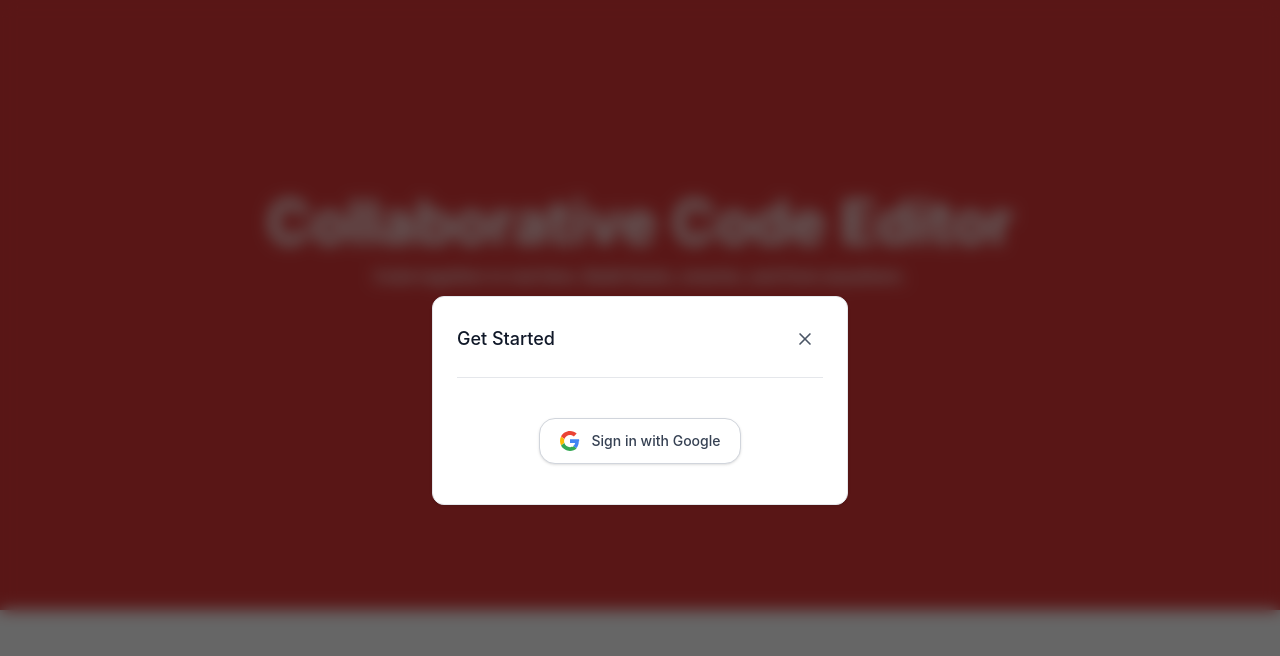
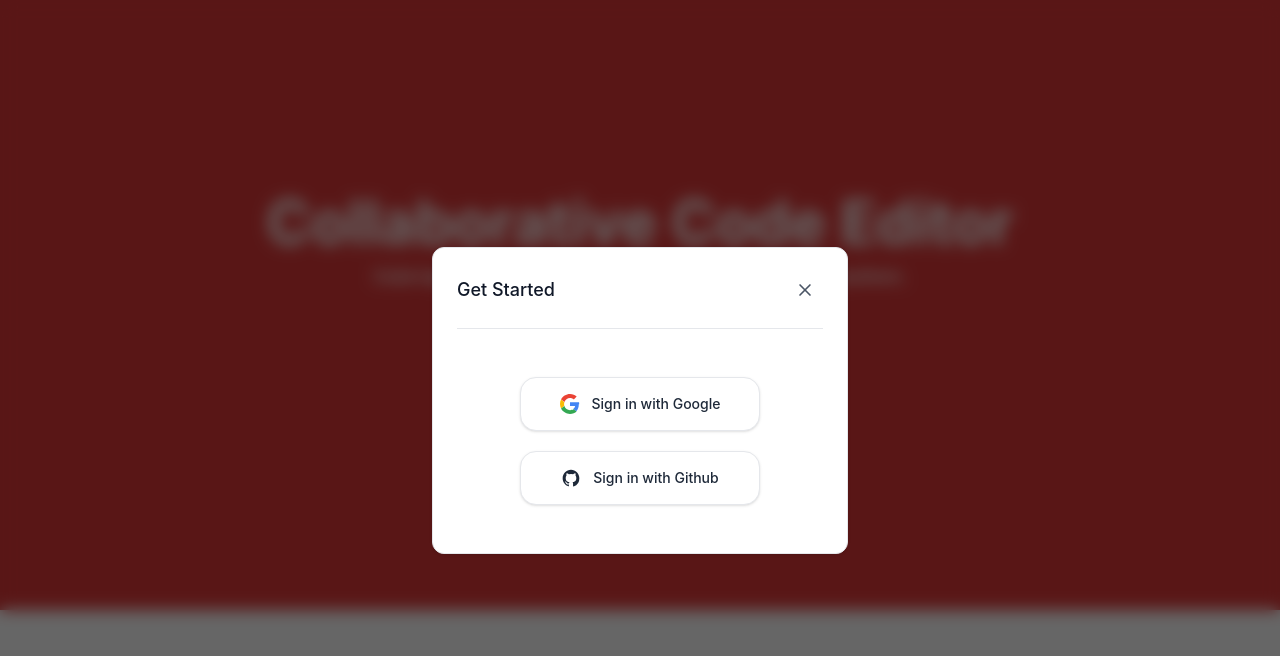
Before and after one commit to Visalraj/Collaborative-Code, a Next.js app: page / in a window 1280 px wide. Both pictures are taken after a click on the button "Get Started". Shown: the top 656 px of the page. Built offline with nearby package versions, Linux system fonts and the light colour scheme; no server answers.

Commit message:
Autentication github setup

```diff
--- a/app/Banner/page.tsx
+++ b/app/Banner/page.tsx
@@ -1,7 +1,5 @@
 import Button from "../components/button";
-import randomUuidGenerator from "../components/common";
 export default function Banner() {
-    const randomUuid = randomUuidGenerator();
     return (
         <>
 
--- a/app/components/icons.tsx
+++ b/app/components/icons.tsx
@@ -1,5 +1,5 @@
 import { JSX } from "react";
-type IconName = "arrowright" | "share" | "moon"  | "sun" | "copy" | "google";
+type IconName = "arrowright" | "share" | "moon"  | "sun" | "copy" | "google" | "github";
 
 export default function Icon({ name }: { name: IconName }) {
   const icons: Record<IconName, JSX.Element> = {
@@ -33,7 +33,20 @@ export default function Icon({ name }: { name: IconName }) {
         <path fill="#FBBC05" d="M10.54 28.41c-.48-1.45-.76-2.99-.76-4.41s.27-2.96.76-4.41l-7.98-6.19C.92 16.61 0 20.23 0 24s.92 7.39 2.56 10.6l7.98-6.19z"/>
         <path fill="#34A853" d="M24 48c6.48 0 11.93-2.13 15.9-5.8l-7.06-5.49c-1.96 1.32-4.47 2.09-8.84 2.09-6.26 0-11.57-4.22-13.46-9.91l-7.98 6.19C6.51 42.62 14.62 48 24 48z"/>
       </svg>
-    )
+    ),
+    github:(
+          <svg width="20" height="20" viewBox="0 0 24 24" fill="currentColor">
+            <path fillRule="evenodd" clipRule="evenodd"
+            d="M12 2C6.48 2 2 6.58 2 12.26c0 4.54 2.87 8.39 6.84 9.75.5.09.68-.22.68-.49
+            0-.24-.01-.87-.01-1.7-2.78.62-3.37-1.37-3.37-1.37-.45-1.18-1.11-1.49-1.11-1.49-.91-.64.07-.63.07-.63
+            1 .07 1.53 1.06 1.53 1.06.9 1.56 2.36 1.11 2.94.85.09-.67.35-1.11.63-1.36-2.22-.26-4.56-1.13-4.56-5.02
+            0-1.11.39-2.01 1.02-2.72-.1-.26-.44-1.3.1-2.7 0 0 .84-.27 2.75 1.04a9.4 9.4 0 0 1 5 0
+            c1.91-1.31 2.75-1.04 2.75-1.04.54 1.4.2 2.44.1 2.7.63.71 1.02 1.61 1.02 2.72
+            0 3.9-2.34 4.76-4.57 5.01.36.32.68.94.68 1.9
+            0 1.37-.01 2.47-.01 2.81 0 .27.18.59.69.49
+            A10.03 10.03 0 0 0 22 12.26C22 6.58 17.52 2 12 2z"/>
+          </svg>
+    ),
   };
 
   if (!(name in icons)) {
--- a/app/components/modal.tsx
+++ b/app/components/modal.tsx
@@ -3,6 +3,8 @@ import { useState } from "react";
 import Icon from "./icons"
 import { handleSignIn, handleSignOut } from "../lib/auth";
 import { useSession } from "next-auth/react";
+import { signIn } from "next-auth/react";
+
 
 export default function Modal({id, onClose,type }: { id:string, onClose: () => void,type: 'share' | 'signin' }) {
 
@@ -20,18 +22,18 @@ export default function Modal({id, onClose,type }: { id:string, onClose: () => v
     return type === "share" ? (
         <>
             {/* Background overlay (modal backdrop)*/}
-            <div className="fixed inset-0 z-40 bg-black/60 backdrop-blur-sm"   onClick={onClose} aria-hidden="true"/>
+            <div className="fixed inset-0 z-40 bg-black/60 backdrop-blur-sm" onClick={onClose}  aria-hidden="true"/>
 
-            <div id="default-modal" tabIndex={-1} className="fixed inset-0 z-50 flex items-center justify-center overflow-y-auto bg-black/40" >
+            <div id="default-modal"  tabIndex={-1} className="fixed inset-0 z-50 flex items-center justify-center overflow-y-auto bg-black/40" >
                 <div className="relative p-4 w-full max-w-2xl max-h-full">
                     <div className="relative bg-neutral-primary-soft border border-default rounded-base shadow-sm p-4 md:p-6">
                         <div className="flex items-center justify-between border-b border-default pb-4 md:pb-5">
                             <h3 className="text-lg font-medium text-heading">
                                 Share Now
                             </h3>
-                            <button type="button"   onClick={onClose}  className="text-body bg-transparent hover:bg-neutral-tertiary hover:text-heading rounded-base text-sm w-9 h-9 ms-auto inline-flex justify-center items-center"  data-modal-hide="default-modal" >
-                                <svg  className="w-5 h-5"    aria-hidden="true"  xmlns="http://www.w3.org/2000/svg"  width="24" height="24" fill="none" viewBox="0 0 24 24" >
-                                    <path stroke="currentColor"    strokeLinecap="round" strokeLinejoin="round"   strokeWidth="2" d="M6 18 17.94 6M18 18 6.06 6" />
+                            <button  type="button"  onClick={onClose} className="text-body bg-transparent hover:bg-neutral-tertiary hover:text-heading rounded-base text-sm w-9 h-9 ms-auto inline-flex justify-center items-center" data-modal-hide="default-modal">
+                                <svg  className="w-5 h-5"  aria-hidden="true" xmlns="http://www.w3.org/2000/svg" width="24" height="24" fill="none" viewBox="0 0 24 24" >
+                                    <path stroke="currentColor"  strokeLinecap="round" strokeLinejoin="round" strokeWidth="2" d="M6 18 17.94 6M18 18 6.06 6"  />
                                 </svg>
                                 <span className="sr-only">
                                     Close modal
@@ -42,33 +44,29 @@ export default function Modal({id, onClose,type }: { id:string, onClose: () => v
                             <p className="text-sm text-neutral-400 truncate">
                                 {link}
                             </p>
-                            <button className="flex items-center justify-center rounded-lg p-2 text-neutral-400 hover:bg-neutral-200 hover:text-neutral-600 transition cursor-pointer" aria-label="Copy link"  onClick={handleCopy} >
+                            <button className="flex items-center justify-center rounded-lg p-2 text-neutral-400 hover:bg-neutral-200 hover:text-neutral-600 transition cursor-pointer"  aria-label="Copy link"  onClick={handleCopy} >
                                 <Icon name="copy" />
                             </button>
                         </div>
-                        {copied && (
-                            <p className="text-xs text-black text-center">
-                                Copied to clipboard
-                            </p>
-                        )}
+                        {copied && ( <p className="text-xs text-black text-center"> Copied to clipboard  </p>)}
                     </div>
                 </div>
             </div>
         </>
     ) : (
         <>
-            <div className="fixed inset-0 z-40 bg-black/60 backdrop-blur-sm" onClick={onClose} aria-hidden="true"/>
+            <div className="fixed inset-0 z-40 bg-black/60 backdrop-blur-sm"  onClick={onClose} aria-hidden="true"  />
 
-            <div id="crypto-modal" tabIndex={-1} aria-hidden="true" className="fixed inset-0 z-50 flex items-center justify-center overflow-y-auto">
+            <div   id="crypto-modal" tabIndex={-1}  aria-hidden="true" className="fixed inset-0 z-50 flex items-center justify-center overflow-y-auto" >
                 <div className="relative p-4 w-full max-w-md max-h-full">
                     <div className="relative bg-neutral-primary-soft border border-default rounded-base shadow-sm p-4 md:p-6">
                         <div className="flex items-center justify-between border-b border-default pb-4 md:pb-5">
                             <h3 className="text-lg font-medium text-heading">
                                 Get Started
                             </h3>
-                            <button type="button"  onClick={onClose} className="text-body bg-transparent hover:bg-neutral-tertiary hover:text-heading rounded-base text-sm w-9 h-9 ms-auto inline-flex justify-center items-center"  data-modal-hide="crypto-modal">
-                                <svg className="w-5 h-5"   aria-hidden="true"  xmlns="http://www.w3.org/2000/svg" width="24" height="24" fill="none"  viewBox="0 0 24 24" >
-                                    <path   stroke="currentColor"  strokeLinecap="round"  strokeLinejoin="round" strokeWidth="2"    d="M6 18 17.94 6M18 18 6.06 6"/>
+                            <button type="button" onClick={onClose} className="text-body bg-transparent hover:bg-neutral-tertiary hover:text-heading rounded-base text-sm w-9 h-9 ms-auto inline-flex justify-center items-center" data-modal-hide="crypto-modal" >
+                                <svg className="w-5 h-5"  aria-hidden="true"  xmlns="http://www.w3.org/2000/svg" width="24"  height="24" fill="none" viewBox="0 0 24 24" >
+                                    <path  stroke="currentColor" strokeLinecap="round" strokeLinejoin="round" strokeWidth="2"  d="M6 18 17.94 6M18 18 6.06 6" />
                                 </svg>
                                 <span className="sr-only">
                                     Close modal
@@ -76,26 +74,33 @@ export default function Modal({id, onClose,type }: { id:string, onClose: () => v
                             </button>
                         </div>
                         <div className="pt-4 md:pt-6">
-                            {session && session.user?(
+                            {session && session.user ? (
                                 <div>
                                     <h2 className="text-lg font-medium text-gray-700">
                                         Welcome, {session.user.name}!
                                     </h2>
-                                    <button onClick={handleSignOut} className="px-4 py-2 mt-4 text-white bg-red-500 rounded-lg hover:bg-red-600">
+                                    <button onClick={handleSignOut} className="px-4 py-2 mt-4 text-white bg-red-500 rounded-lg hover:bg-red-600" >
                                         Sign Out
                                     </button>
                                 </div>
                             ) : (
-                                <ul className="my-4 space-y-3">
-                                    <li className="flex justify-center">
-                                        <button onClick={handleSignIn} className="flex items-center gap-3 rounded-lg border border-gray-300 bg-white px-5 py-3 text-sm font-medium text-gray-700 shadow-sm hover:bg-gray-50 hover:shadow transition">
+                                <ul className="my-6">
+                                    <li className="flex flex-col items-center gap-5">
+                                        <button onClick={handleSignIn}  className="flex w-60 items-center justify-center gap-3 rounded-2xl border border-gray-200 bg-white px-6 py-4 text-sm font-medium text-gray-800 shadow-sm transition-all hover:shadow-md hover:bg-gray-50 active:scale-[0.98]"  >
                                             <Icon name="google" />
-                                            <span>Sign in with Google</span>
+                                            <span>
+                                                Sign in with Google
+                                            </span>
+                                        </button>
+                                        <button onClick={() => signIn("github") }className="flex w-60 items-center justify-center gap-3 rounded-2xl border border-gray-200 bg-white px-6 py-4 text-sm font-medium text-gray-800  shadow-sm transition-all  hover:shadow-md hover:bg-gray-50 active:scale-[0.98]" >
+                                            <Icon name="github" />
+                                            <span>
+                                                Sign in with Github
+                                            </span>
                                         </button>
                                     </li>
                                 </ul>
                             )}
-
                         </div>
                     </div>
                 </div>
--- a/package.json
+++ b/package.json
@@ -13,7 +13,7 @@
     "flowbite": "^4.0.1",
     "monaco-editor": "^0.55.1",
     "next": "16.1.4",
-    "next-auth": "^4.24.13",
+    "next-auth": "^5.0.0-beta.30",
     "react": "19.2.3",
     "react-dom": "19.2.3",
     "socket.io-client": "^4.8.3"
```
Also changed, not shown: app/api/auth/[...nextauth]/route.js (+21 -6 lines), 1 other file (tests, documents, lock files or other folders).
